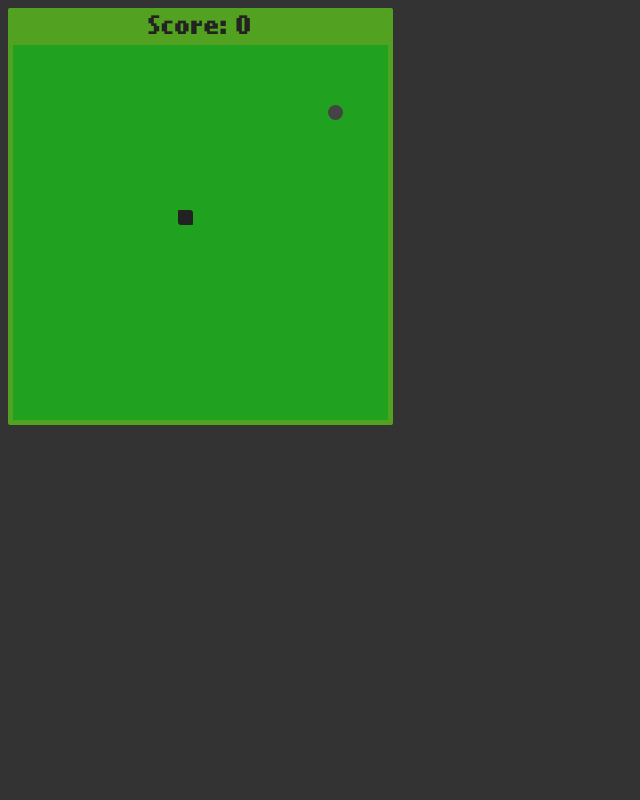
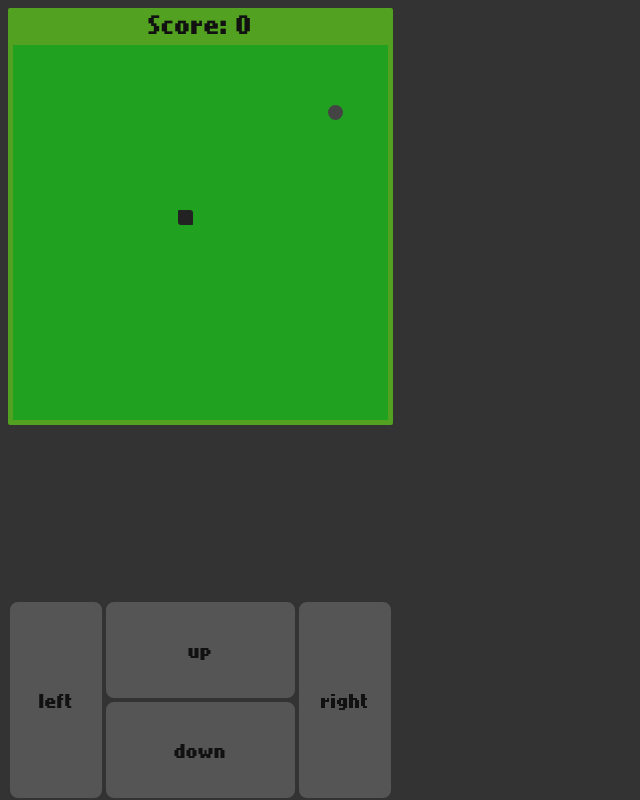
Before and after one commit to alvarovazquez/snake-js, a plain HTML site: page demo/index.html in a window 1280 px wide. Shown: the whole page, without its empty margins (0-640 px from the left). Drawn offline with Linux system fonts and the light colour scheme.

Commit message:
Updated the demo with a virtual keyboard.

```diff
--- a/demo/css/styles.css
+++ b/demo/css/styles.css
@@ -4,6 +4,10 @@
 		 url('../font/nokiafc22.woff') format('woff');
 	font-weight: normal;
 	font-style: normal;
+}
+
+* {
+	box-sizing: border-box;
 }
 
 body {
@@ -21,8 +25,78 @@ body {
 	border-top-left-radius: 2px;
 	border-top-right-radius: 2px;
 	background-color: #53a120;
-	color: #222;
+	color: #111;
 	text-align: center;
+}
+
+#buttons {
+	width: 385px;
+	height: 200px;
+	display: block;
+	float: left;
+	clear: both;
+	position: fixed;
+	bottom: 0;
+}
+
+#button-up,
+#button-down,
+#button-left,
+#button-right {
+	border-radius: 10px;
+	font-family: 'Nokia cellphone';
+	position: absolute;
+	border: 2px solid #333;
+	background-color: #555;
+	color: #111;
+	cursor: pointer;
+	text-align: center;
+}
+#button-up,
+#button-down {
+	left: 25%;
+	width: 50%;
+	height: 50%;
+	padding-top: 40px;
+}
+#button-left,
+#button-right {
+	top: 0;
+	width: 25%;
+	height: 100%;
+	padding-top: 90px;
+}
+#button-left {
+	left: 0;
+}
+#button-right {
+	right: 0;
+}
+#button-up {
+	top: 0;
+}
+#button-down {
+	bottom: 0;
+}
+
+#button-left:after {
+	content: 'left';
+}
+#button-right:after {
+	content: 'right';
+}
+#button-up:after {
+	content: 'up';
+}
+#button-down:after {
+	content: 'down';
+}
+
+#button-up:active,
+#button-down:active,
+#button-left:active,
+#button-right:active {
+	background-color: #444;
 }
 
 .playground {
@@ -32,7 +106,7 @@ body {
 	background-color: #20a120;
 	float: left;
 	clear: both;
-	width: 375px;
+	width: 385px;
 }
 
 .playground .row {
--- a/demo/index.html
+++ b/demo/index.html
@@ -16,6 +16,13 @@
 			Score: <span id="score-value">0</span>
 		</div>
 
+		<div id="buttons">
+			<div id="button-up"></div>
+			<div id="button-down"></div>
+			<div id="button-left"></div>
+			<div id="button-right"></div>
+		</div>
+
 		<script src="../snake.js"></script>
 		<script src="js/main.js"></script>
 	</body>
--- a/demo/js/main.js
+++ b/demo/js/main.js
@@ -1,5 +1,15 @@
+var changeDirectionUpEvent = document.createEvent('customEvent'),
+	changeDirectionDownEvent = document.createEvent('customEvent'),
+	changeDirectionLeftEvent = document.createEvent('customEvent'),
+	changeDirectionRightEvent = document.createEvent('customEvent'),
+	buttonUp = document.getElementById('button-up'),
+	buttonDown = document.getElementById('button-down'),
+	buttonLeft = document.getElementById('button-left'),
+	buttonRight = document.getElementById('button-right');
+
 snakeJs.start();
 
+// Game events
 document.addEventListener('snake-js-score-up', function (event) {
 	document.getElementById('score-value').innerHTML = event.detail.score;
 });
@@ -13,3 +23,27 @@ document.addEventListener('snake-js-end', function (event) {
 		snakeJs.start();
 	}
 });
+
+// Virtual keyboard events
+// Initialization of custom events
+changeDirectionUpEvent.initCustomEvent('snake-js-change-direction-up', true, true, {});
+changeDirectionDownEvent.initCustomEvent('snake-js-change-direction-down', true, true, {});
+changeDirectionLeftEvent.initCustomEvent('snake-js-change-direction-left', true, true, {});
+changeDirectionRightEvent.initCustomEvent('snake-js-change-direction-right', true, true, {});
+
+// Add event handlers for direction button clicks
+buttonUp.addEventListener('click', function (event) {
+	document.dispatchEvent(changeDirectionUpEvent);
+});
+
+buttonDown.addEventListener('click', function (event) {
+	document.dispatchEvent(changeDirectionDownEvent);
+});
+
+buttonLeft.addEventListener('click', function (event) {
+	document.dispatchEvent(changeDirectionLeftEvent);
+});
+
+buttonRight.addEventListener('click', function (event) {
+	document.dispatchEvent(changeDirectionRightEvent);
+});
```
